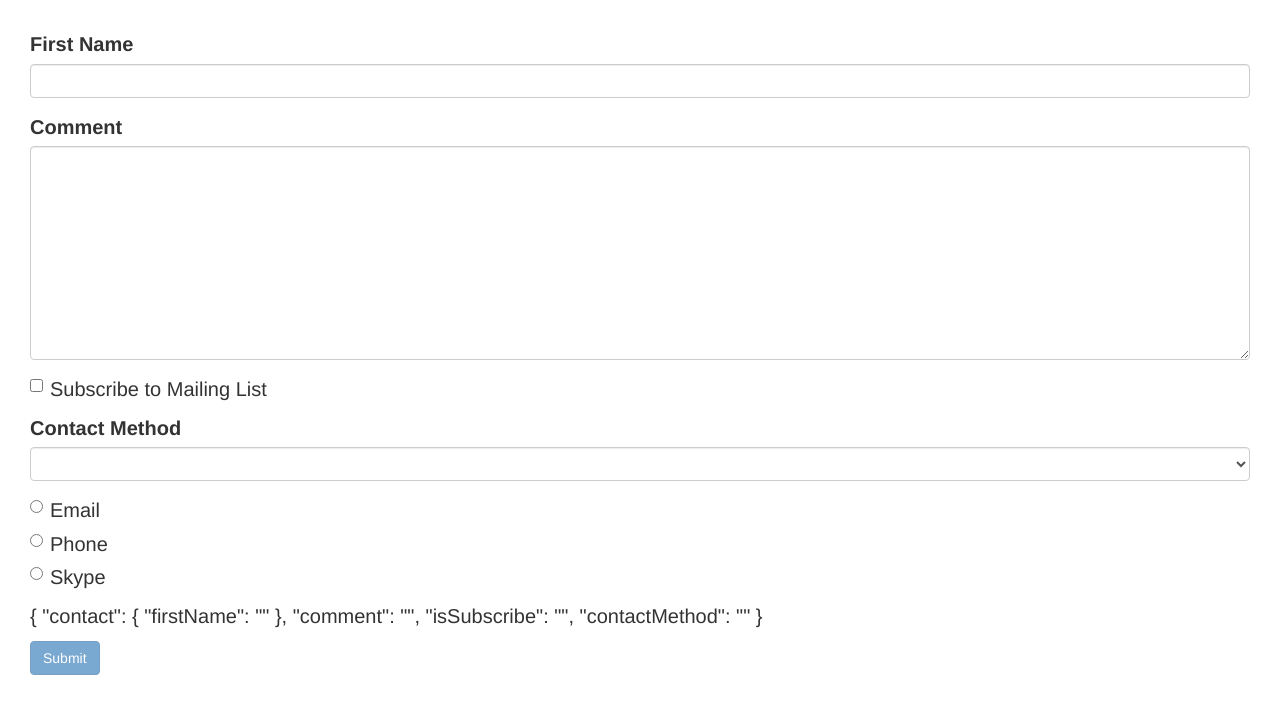
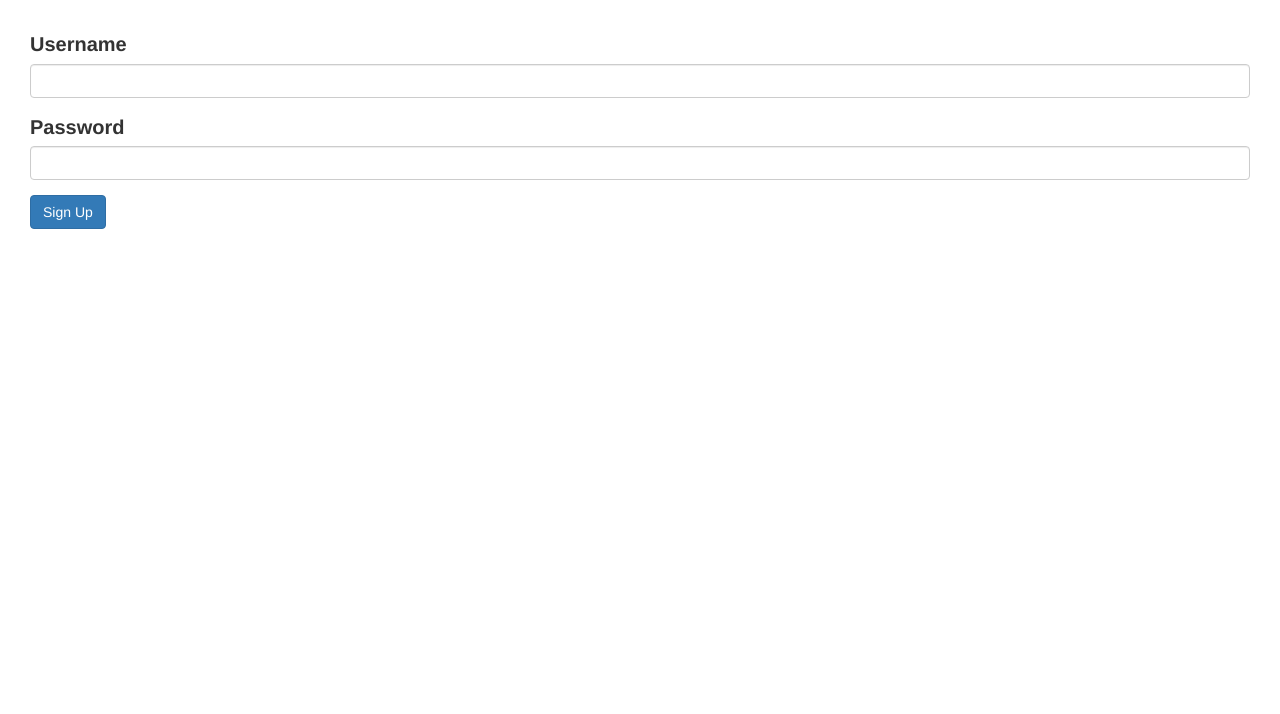
Before and after one commit to corsantic/AngularTraining, an Angular app: page / in a window 1280 px wide. Shown: the top 714 px of the page. Built offline with nearby package versions, Linux system fonts and the light colour scheme.

Commit message:
getting in to reactive form

```diff
--- a/src/app/app.component.html
+++ b/src/app/app.component.html
@@ -1 +1 @@
-<contact-form></contact-form>
+<signup-form></signup-form>
--- a/src/app/contact-form/contact-form.component.ts
+++ b/src/app/contact-form/contact-form.component.ts
@@ -13,10 +13,6 @@
     {id:2 ,name:'Phone'},
     {id:3 ,name:'Skype'}
   ]
-
-
-
-
   log(x) {
     console.log(x);
   }
--- /dev/null
+++ b/src/app/signup-form/signup-form.component.html
@@ -0,0 +1,19 @@
+<form [formGroup]="form">
+    <div class="form-group">
+        <label for="username">Username</label>
+        <input
+            formControlName="username"
+            id="username"
+            type="text"
+            class="form-control">
+    </div>
+    <div class="form-group">
+        <label for="password">Password</label>
+        <input
+            formControlName="password"
+            id="password"
+            type="text"
+            class="form-control">
+    </div>
+    <button class="btn btn-primary" type="submit">Sign Up</button>
+</form>
--- /dev/null
+++ b/src/app/signup-form/signup-form.component.ts
@@ -0,0 +1,13 @@
+import { Component } from '@angular/core';
+import{FormGroup,FormControl} from '@angular/forms';
+@Component({
+  selector: 'signup-form',
+  templateUrl: './signup-form.component.html',
+  styleUrls: ['./signup-form.component.css']
+})
+export class SignupFormComponent {
+  form=new FormGroup({
+    username:new FormControl(),
+    password:new FormControl()
+  });
+}
```
Also changed, not shown: src/app/app.module.ts (+6 -4 lines), src/app/signup-form/signup-form.component.css (added), 1 other file (tests, documents, lock files or other folders).
